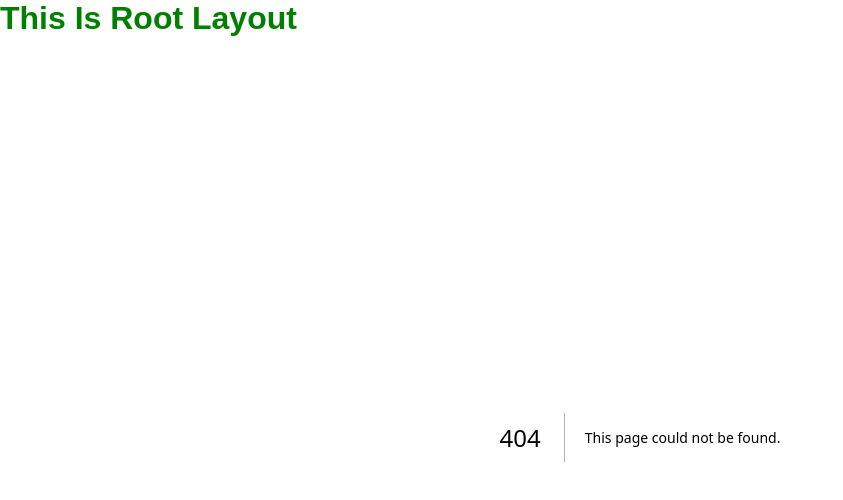
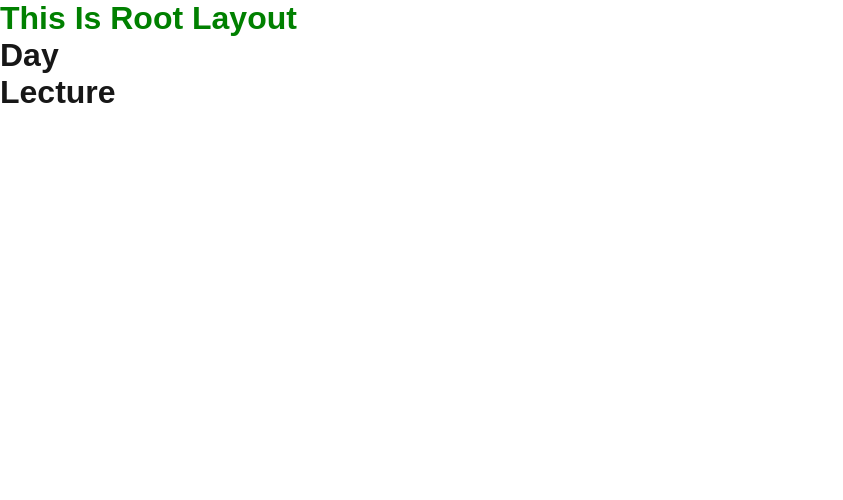
Before and after one commit to Samiransetua1234/next, a Next.js app: page /study in a window 1280 px wide. Before the commit this address had no page. Shown: the top 500 px of the page, without its empty margins (0-843 px from the left). Built offline with nearby package versions, Linux system fonts and the light colour scheme.

Commit message:
segment of routes complete

```diff
--- /dev/null
+++ b/src/app/not-found.js
@@ -0,0 +1,3 @@
+export default function NotFound() {
+  return <div>This Route is not available.</div>;
+}
--- /dev/null
+++ b/src/app/study/[...lecture]/page.js
@@ -0,0 +1,15 @@
+import React from "react"
+
+
+
+export default function Lecture({params}){
+
+    const {lecture} = React.use(params)
+
+    return(
+        <div>
+            <h1> Day {lecture[0]}</h1>
+            <h1> Lecture {lecture[1]}</h1>
+        </div>
+    )
+}
```
Also changed, not shown: src/app/study/page.js (added, +12 -0 lines).
